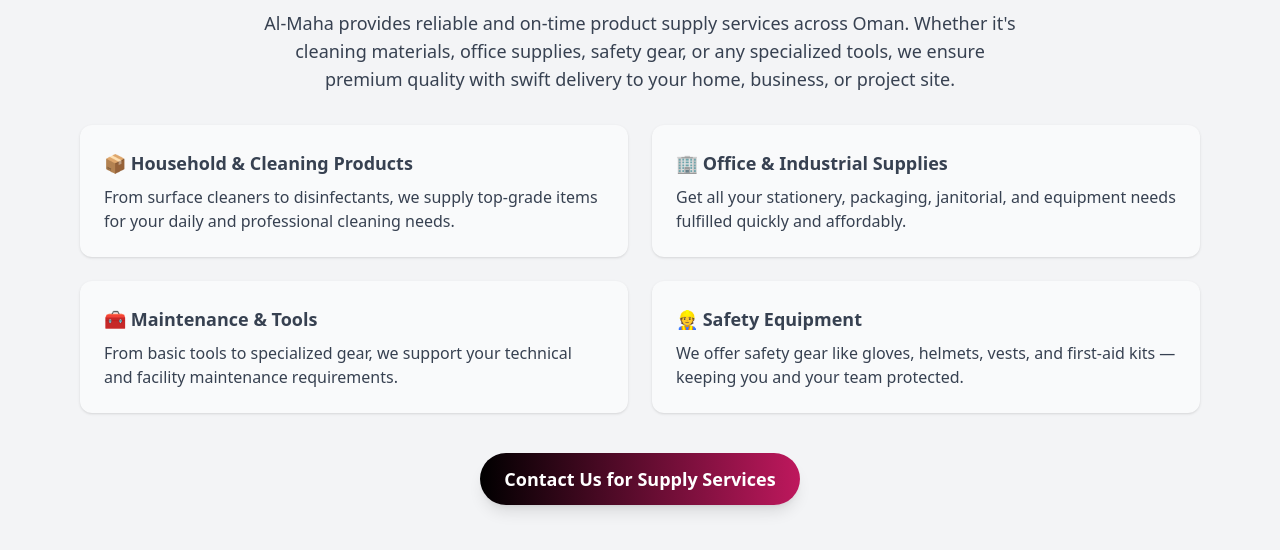
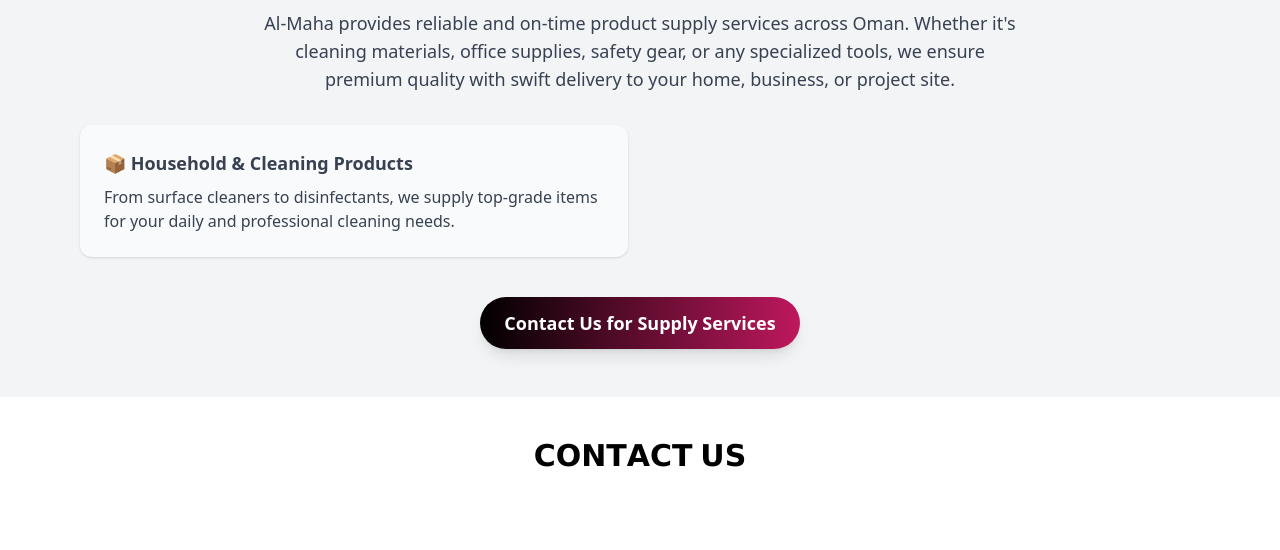
Before and after one commit to Sandeep-crtl/AM-Services, a plain HTML site: page index.html in a window 1280 px wide. Shown: the part 3200-3750 px from the top of the page. Drawn offline with nearby package versions, Linux system fonts and the light colour scheme.

Commit message:
Update index.html

```diff
--- a/index.html
+++ b/index.html
@@ -416,18 +416,6 @@
         <h3 class="font-semibold text-lg mb-2">📦 Household & Cleaning Products</h3>
         <p>From surface cleaners to disinfectants, we supply top-grade items for your daily and professional cleaning needs.</p>
       </div>
-      <div class="bg-gray-50 p-6 rounded-xl shadow">
-        <h3 class="font-semibold text-lg mb-2">🏢 Office & Industrial Supplies</h3>
-        <p>Get all your stationery, packaging, janitorial, and equipment needs fulfilled quickly and affordably.</p>
-      </div>
-      <div class="bg-gray-50 p-6 rounded-xl shadow">
-        <h3 class="font-semibold text-lg mb-2">🧰 Maintenance & Tools</h3>
-        <p>From basic tools to specialized gear, we support your technical and facility maintenance requirements.</p>
-      </div>
-      <div class="bg-gray-50 p-6 rounded-xl shadow">
-        <h3 class="font-semibold text-lg mb-2">👷 Safety Equipment</h3>
-        <p>We offer safety gear like gloves, helmets, vests, and first-aid kits — keeping you and your team protected.</p>
-      </div>
     </div>
 
     <!-- CTA Button -->
```
